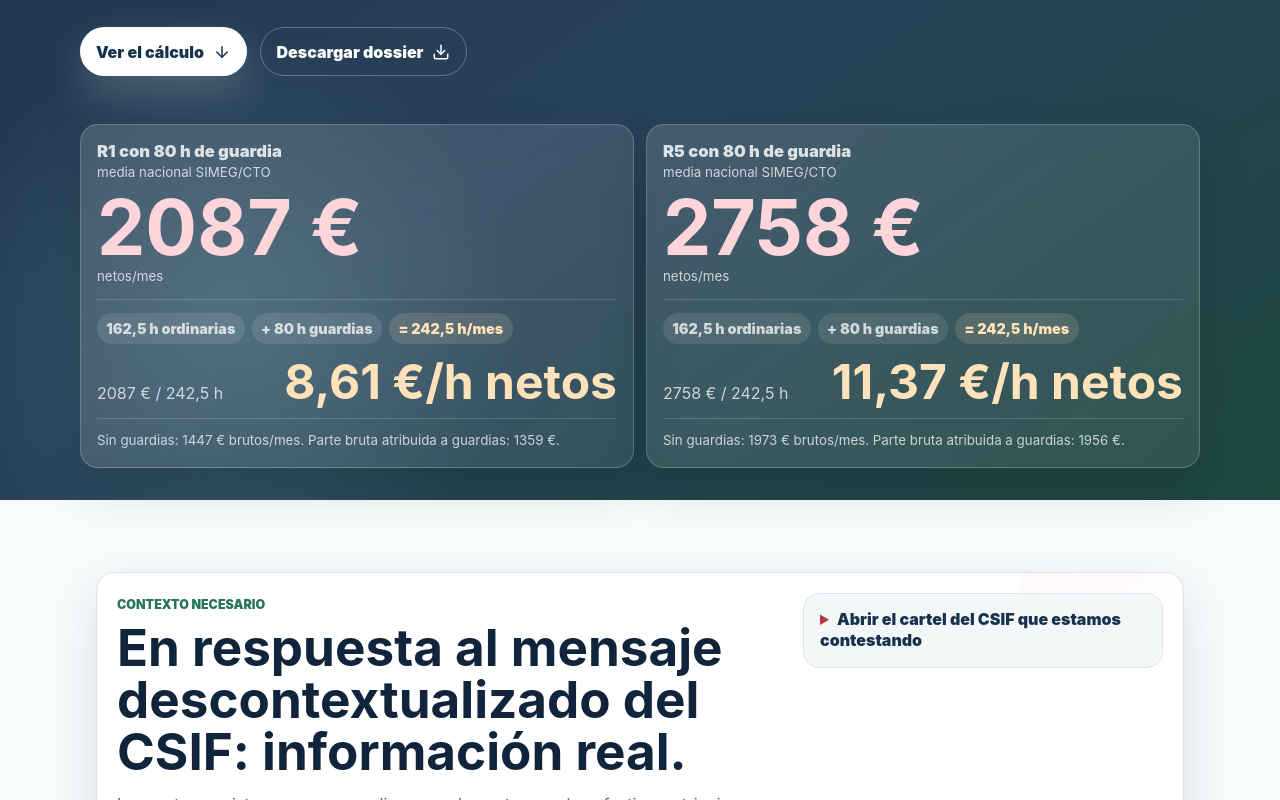
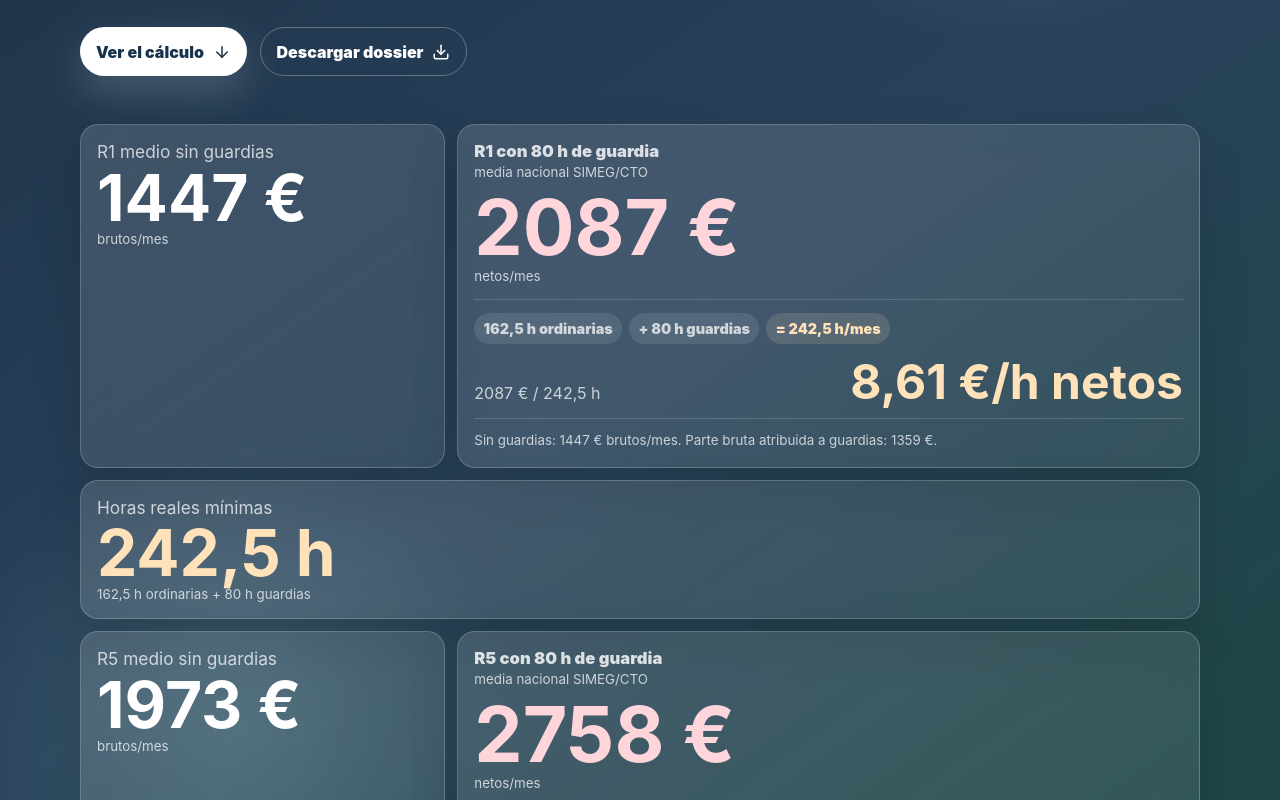
Before and after one commit to Guallar7/mir-estatuto-realidad, a React (Vite) app: page / in a window 1280 px wide. Shown: the part 540-1340 px from the top of the page. Built offline with nearby package versions, Linux system fonts and the light colour scheme.

Commit message:
Refine hero MIR hourly cards

```diff
--- a/src/main.jsx
+++ b/src/main.jsx
@@ -137,8 +137,11 @@ function App() {
         </div>
 
         <div className="hero-metrics" aria-label="Comparación R1 y R5 con guardias">
-          <RateMetricCard data={summaryByYear[0]} />
-          <RateMetricCard data={summaryByYear[4]} />
+          <BaseMetricCard data={summaryByYear[0]} />
+          <GuardRateMetricCard data={summaryByYear[0]} />
+          <HoursMetricCard />
+          <BaseMetricCard data={summaryByYear[4]} />
+          <GuardRateMetricCard data={summaryByYear[4]} />
         </div>
       </section>
 
@@ -447,13 +450,45 @@ function App() {
   );
 }
 
-function RateMetricCard({ data }) {
+function BaseMetricCard({ data }) {
+  const reduceMotion = useReducedMotion();
+
+  return (
+    <Motion.div
+      className="summary-metric"
+      whileHover={reduceMotion ? undefined : { y: -4, scale: 1.01 }}
+      transition={reduceMotion ? { duration: 0 } : { type: "spring", stiffness: 260, damping: 20 }}
+    >
+      <span>{data.year} medio sin guardias</span>
+      <strong>{eur(data.grossNoGuards)} €</strong>
+      <small>brutos/mes</small>
+    </Motion.div>
+  );
+}
+
+function HoursMetricCard() {
+  const reduceMotion = useReducedMotion();
+
+  return (
+    <Motion.div
+      className="summary-metric hours"
+      whileHover={reduceMotion ? undefined : { y: -4, scale: 1.01 }}
+      transition={reduceMotion ? { duration: 0 } : { type: "spring", stiffness: 260, damping: 20 }}
+    >
+      <span>Horas reales mínimas</span>
+      <strong>{eur(TOTAL_HOURS, 1)} h</strong>
+      <small>{eur(ORDINARY_HOURS, 1)} h ordinarias + {GUARD_HOURS} h guardias</small>
+    </Motion.div>
+  );
+}
+
+function GuardRateMetricCard({ data }) {
   const reduceMotion = useReducedMotion();
   const guardGross = data.grossWithGuards - data.grossNoGuards;
 
   return (
     <Motion.div
-      className="rate-metric"
+      className="rate-metric guard-metric"
       whileHover={reduceMotion ? undefined : { y: -4, scale: 1.01 }}
       transition={reduceMotion ? { duration: 0 } : { type: "spring", stiffness: 260, damping: 20 }}
     >
--- a/src/styles.css
+++ b/src/styles.css
@@ -210,6 +210,7 @@ h1 {
   max-width: 1120px;
 }
 
+.summary-metric,
 .rate-metric {
   background: linear-gradient(145deg, rgba(255, 255, 255, 0.14), rgba(255, 255, 255, 0.08));
   border: 1px solid rgba(255, 255, 255, 0.2);
@@ -217,6 +218,27 @@ h1 {
   box-shadow: 0 20px 50px rgba(0, 0, 0, 0.14);
   backdrop-filter: blur(14px);
   padding: 1rem;
+}
+
+.summary-metric span,
+.summary-metric small {
+  color: rgba(255, 255, 255, 0.74);
+  display: block;
+}
+
+.summary-metric span {
+  font-size: 1.08rem;
+}
+
+.summary-metric > strong {
+  display: block;
+  font-size: clamp(3rem, 15vw, 4.85rem);
+  line-height: 0.95;
+  margin: 0.35rem 0 0.15rem;
+}
+
+.summary-metric.hours > strong {
+  color: #ffe2ba;
 }
 
 .rate-head {
@@ -1054,7 +1076,23 @@ footer strong {
   }
 
   .hero-metrics {
-    grid-template-columns: repeat(2, 1fr);
+    grid-template-columns: repeat(6, 1fr);
+  }
+
+  .summary-metric {
+    grid-column: span 2;
+  }
+
+  .summary-metric > strong {
+    font-size: clamp(3rem, 6vw, 4rem);
+  }
+
+  .guard-metric {
+    grid-column: span 4;
+  }
+
+  .summary-metric.hours {
+    grid-column: span 6;
   }
 
   .calc-grid,
```
